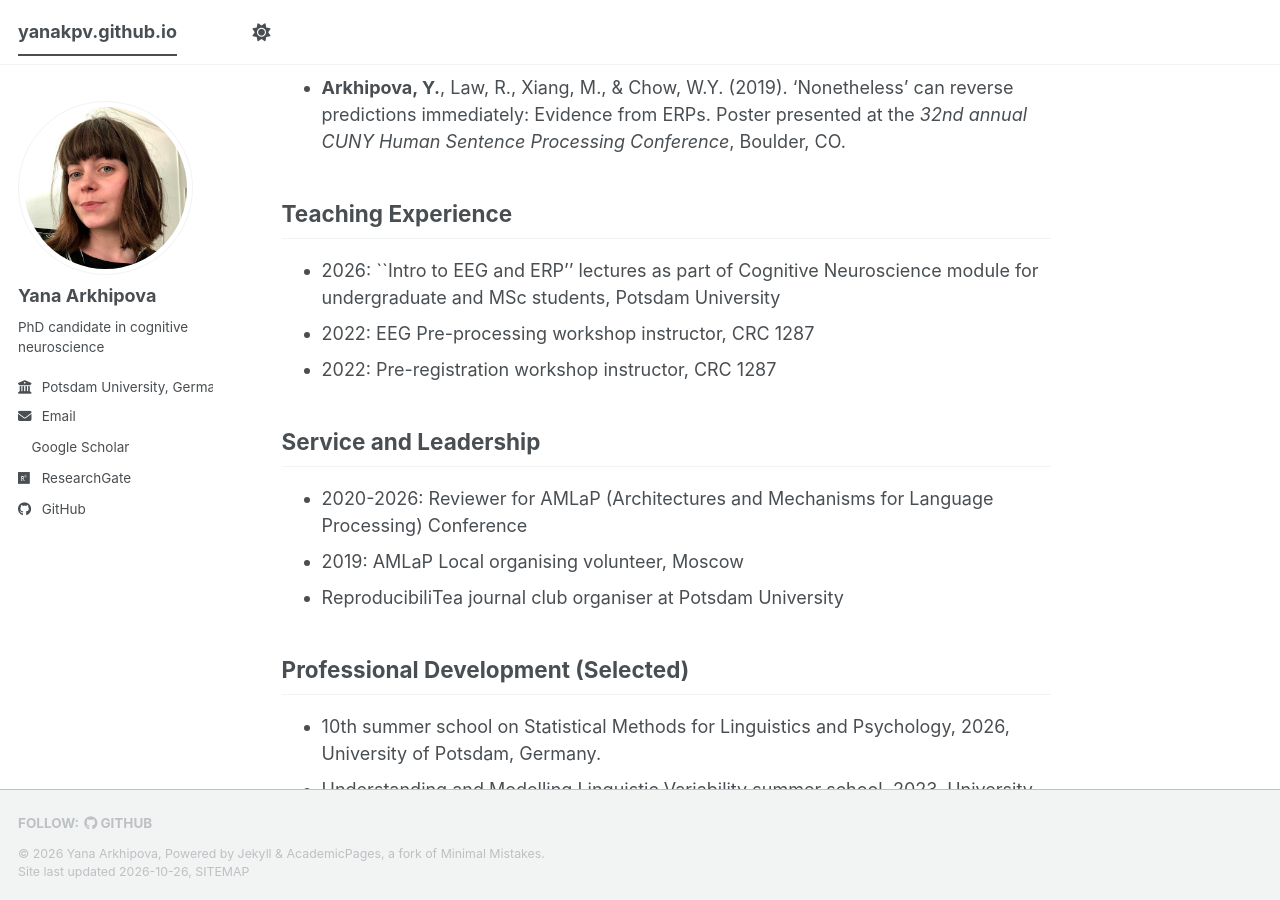
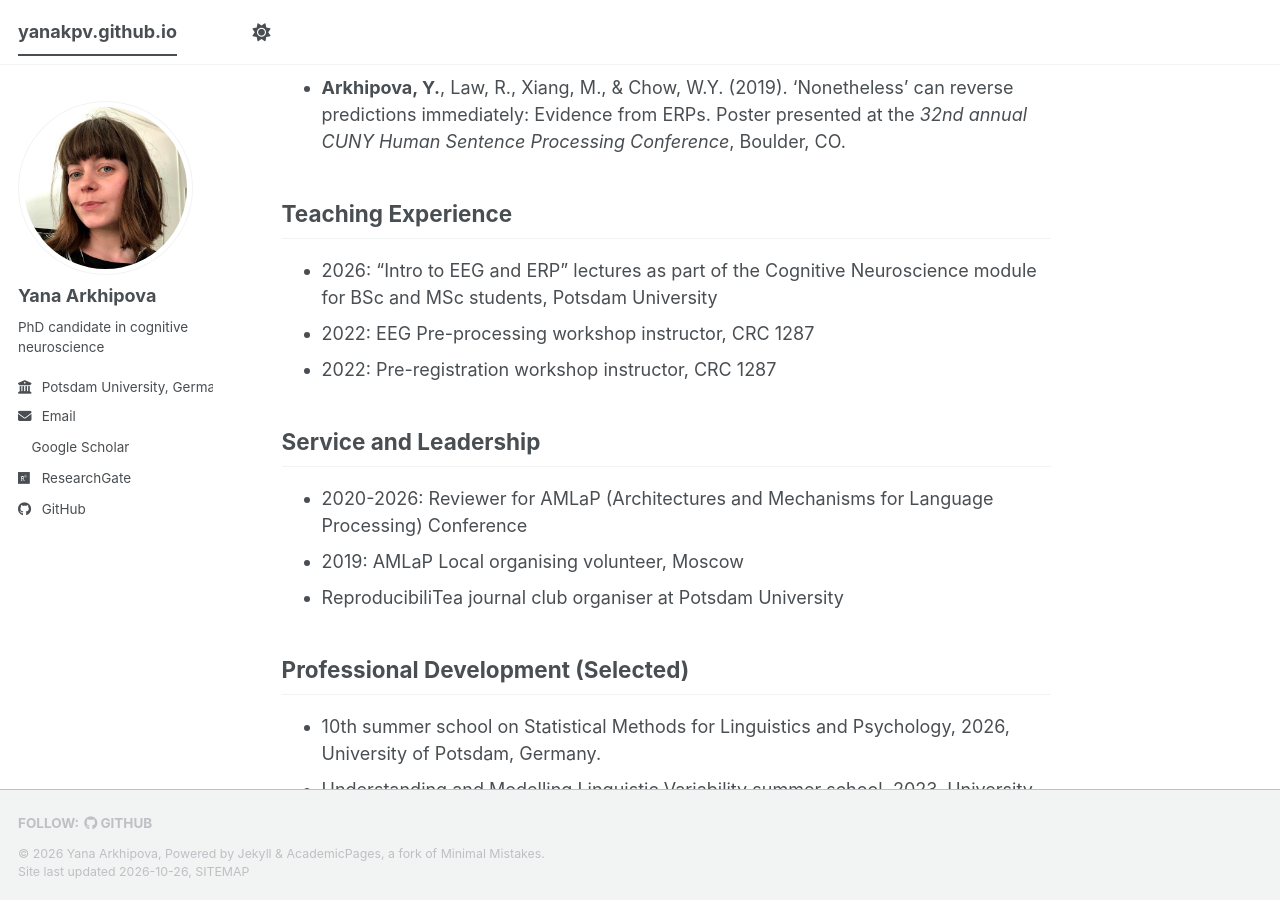
Before and after one commit to yanakpv/yanakpv.github.io, a Jekyll site: the page built from _pages/about.md, in a window 1280 px wide and 900 px high, scrolled down 2944 px. Built offline with Jekyll 4.4.1, drawn with Linux system fonts in a browser that asks for light colours; a style sheet for code colours, icons or effects is not loaded.

Commit message:
Update about.md

```diff
--- a/_pages/about.md
+++ b/_pages/about.md
@@ -80,7 +80,7 @@ Before starting my PhD I spent a year at the Max Planck Institute for Psycholing
 
 ## Teaching Experience
 
-* 2026: ``Intro to EEG and ERP'' lectures as part of Cognitive Neuroscience module for undergraduate and MSc students, Potsdam University
+* 2026: "Intro to EEG and ERP" lectures as part of the Cognitive Neuroscience module for BSc and MSc students, Potsdam University
 * 2022: EEG Pre-processing workshop instructor, CRC 1287
 * 2022: Pre-registration workshop instructor, CRC 1287
 
```
